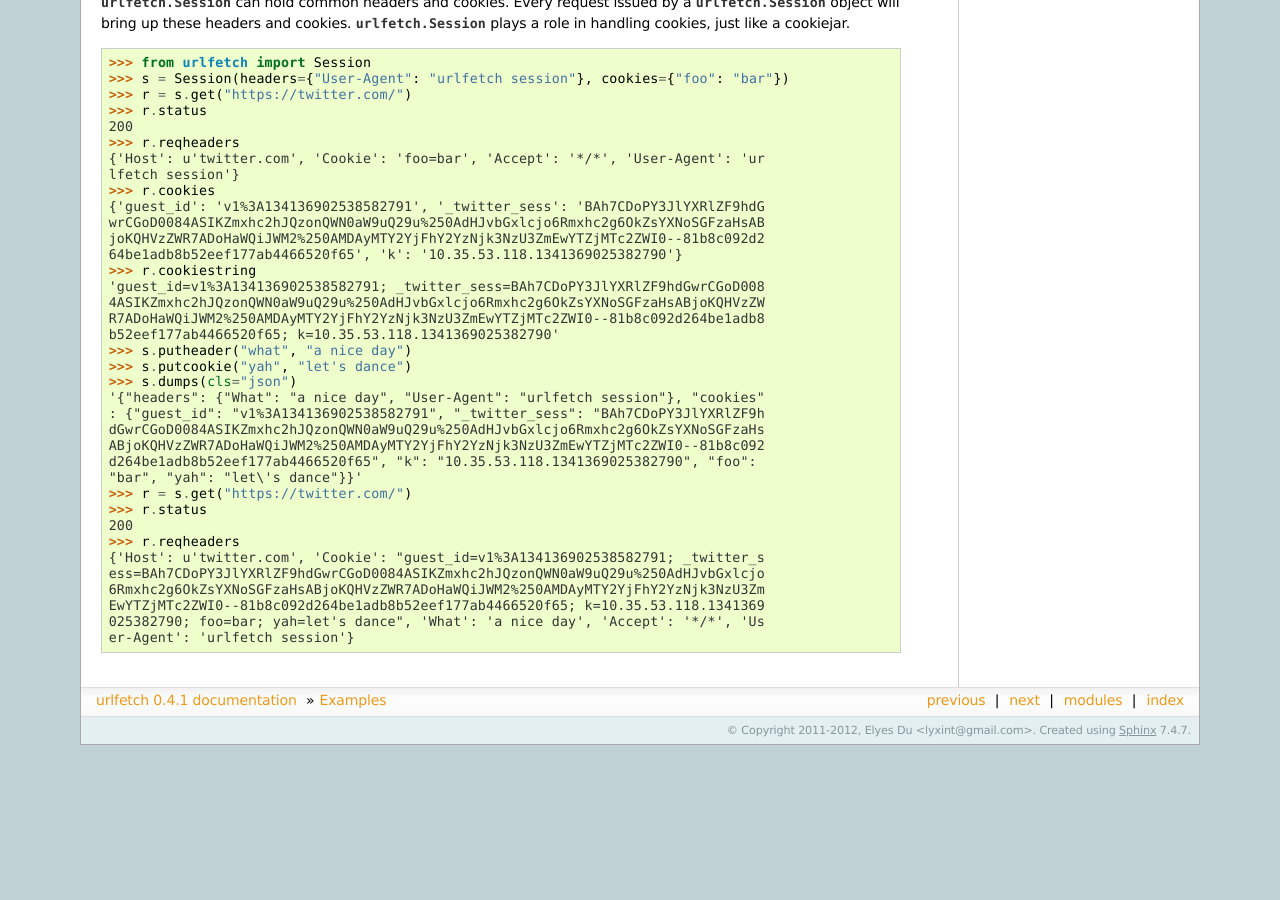
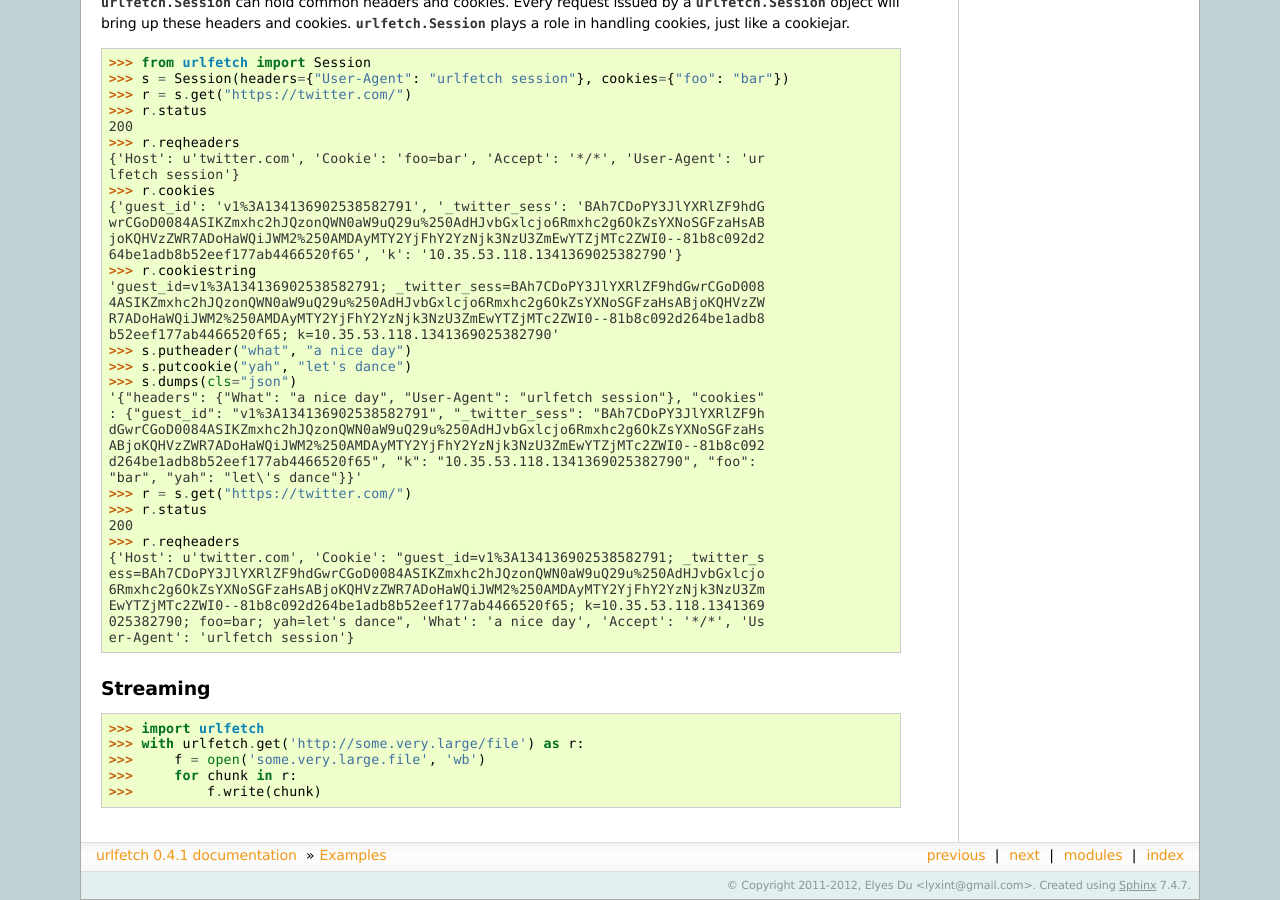
Before and after one commit to ifduyue/urlfetch, a Sphinx documentation site: the page built from doc/examples.rst, in a window 1280 px wide and 900 px high, scrolled down 2397 px. Built offline with Sphinx 7.4.7, drawn with Linux system fonts in a browser that asks for light colours; before the commit the page ends 3142 px from its top, so only the background shows below that.

Commit message:
streaming example

```diff
--- a/doc/examples.rst
+++ b/doc/examples.rst
@@ -188,3 +188,13 @@ ess=BAh7CDoPY3JlYXRlZF9hdGwrCGoD0084ASIKZmxhc2hJQzonQWN0aW9uQ29u%250AdHJvbGxlcjo
 EwYTZjMTc2ZWI0--81b8c092d264be1adb8b52eef177ab4466520f65; k=10.35.53.118.1341369
 025382790; foo=bar; yah=let's dance", 'What': 'a nice day', 'Accept': '*/*', 'Us
 er-Agent': 'urlfetch session'}
+
+
+Streaming
+~~~~~~~~~~~~
+
+>>> import urlfetch
+>>> with urlfetch.get('http://some.very.large/file') as r:
+>>>     f = open('some.very.large.file', 'wb')
+>>>     for chunk in r:
+>>>         f.write(chunk)
```
